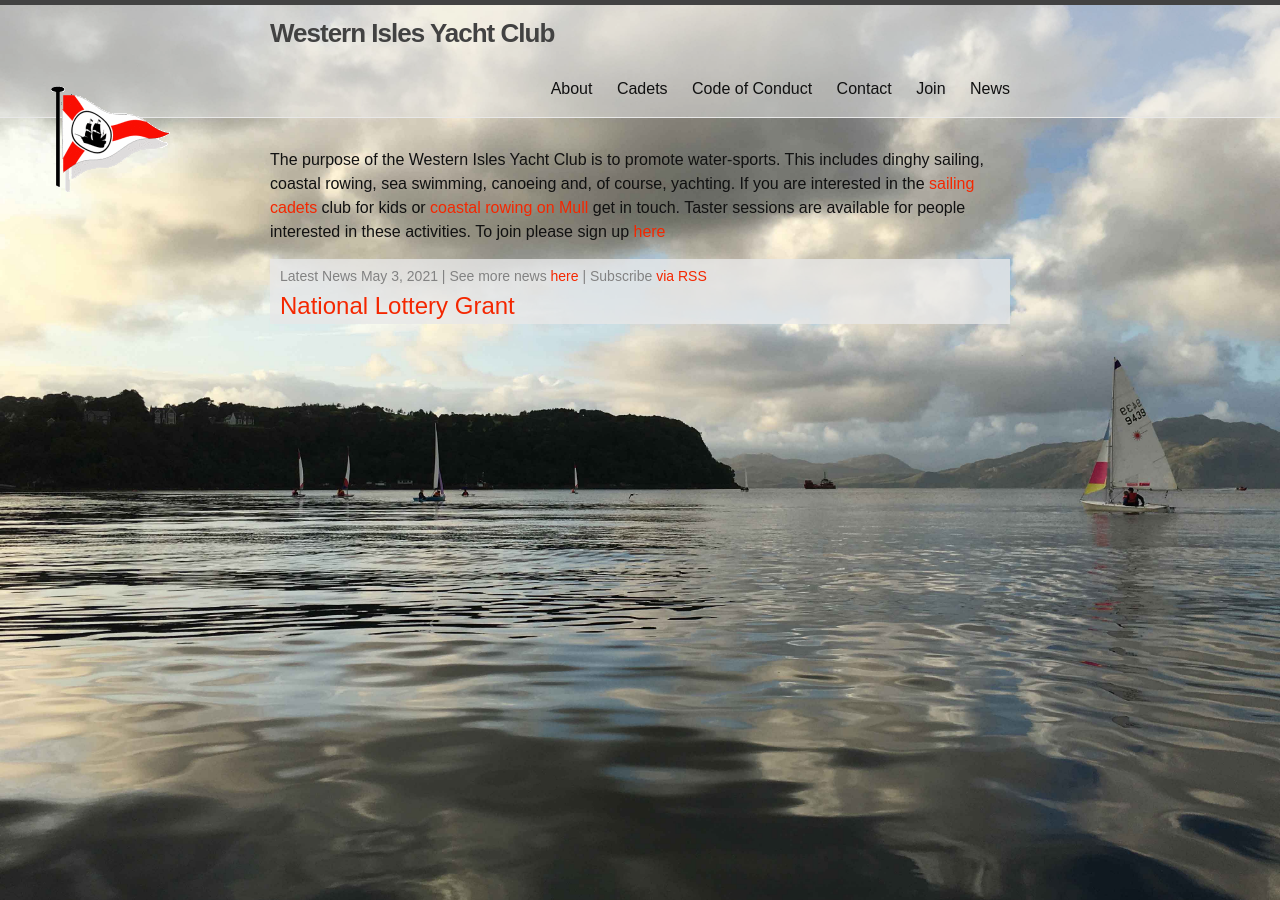
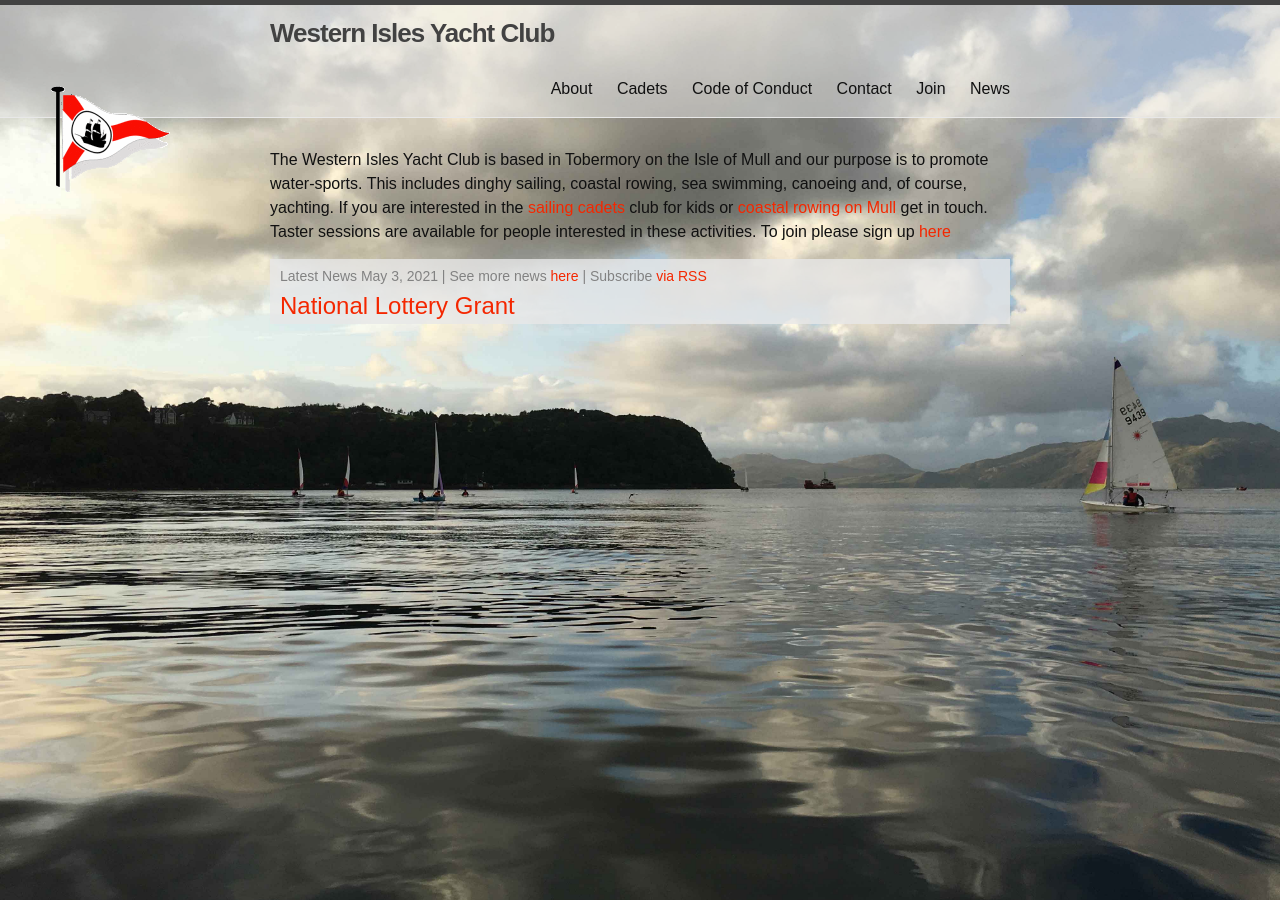
Before and after one commit to wiyc/wiyc.github.io, a Jekyll site: the page built from index.html, in a window 1280 px wide. Built offline with Jekyll 4.4.1, drawn with Linux system fonts in a browser that asks for light colours.

Commit message:
Mention Tobermory and Mull

```diff
--- a/index.html
+++ b/index.html
@@ -4,7 +4,7 @@
 
 <div class="home">
 
-  <p>The purpose of the Western Isles Yacht Club is to promote water-sports. This includes dinghy sailing, coastal rowing, sea swimming, canoeing and, of course, yachting. If you are interested in the <a href="/sailing-cadets/">sailing cadets</a> club for kids or <a href="http://isleofmullcoastalrowing.org">coastal rowing on Mull</a> get in touch. Taster sessions are available for people interested in these activities. To join please sign up <a href="http://webcollect.org.uk/wiyc">here</a></p>
+  <p>The Western Isles Yacht Club is based in Tobermory on the Isle of Mull and our purpose is to promote water-sports. This includes dinghy sailing, coastal rowing, sea swimming, canoeing and, of course, yachting. If you are interested in the <a href="/sailing-cadets/">sailing cadets</a> club for kids or <a href="http://isleofmullcoastalrowing.org">coastal rowing on Mull</a> get in touch. Taster sessions are available for people interested in these activities. To join please sign up <a href="http://webcollect.org.uk/wiyc">here</a></p>
   <!-- <h1 class="page-heading">News</h1> -->
 
   <ul class="post-list">
```
